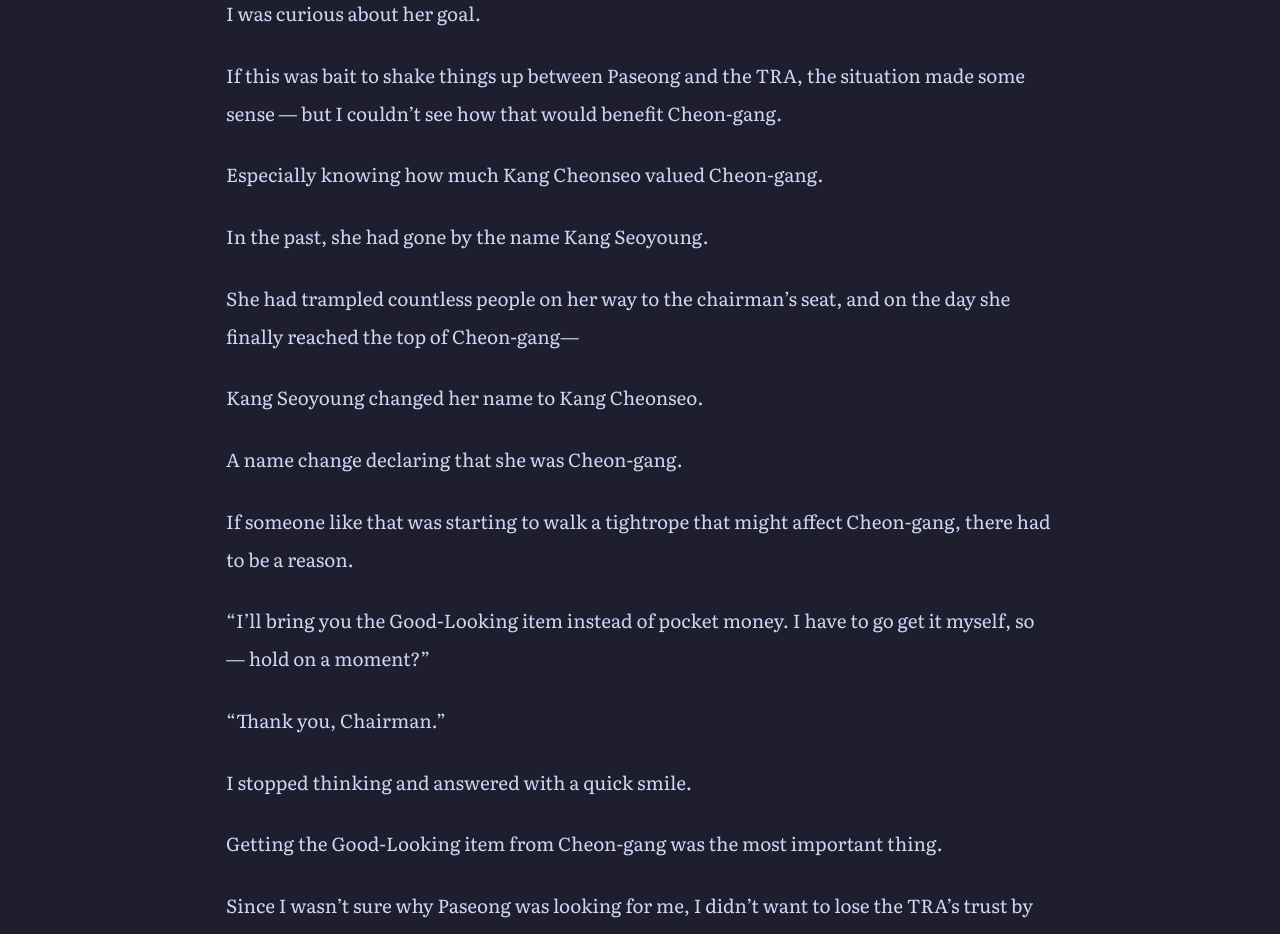
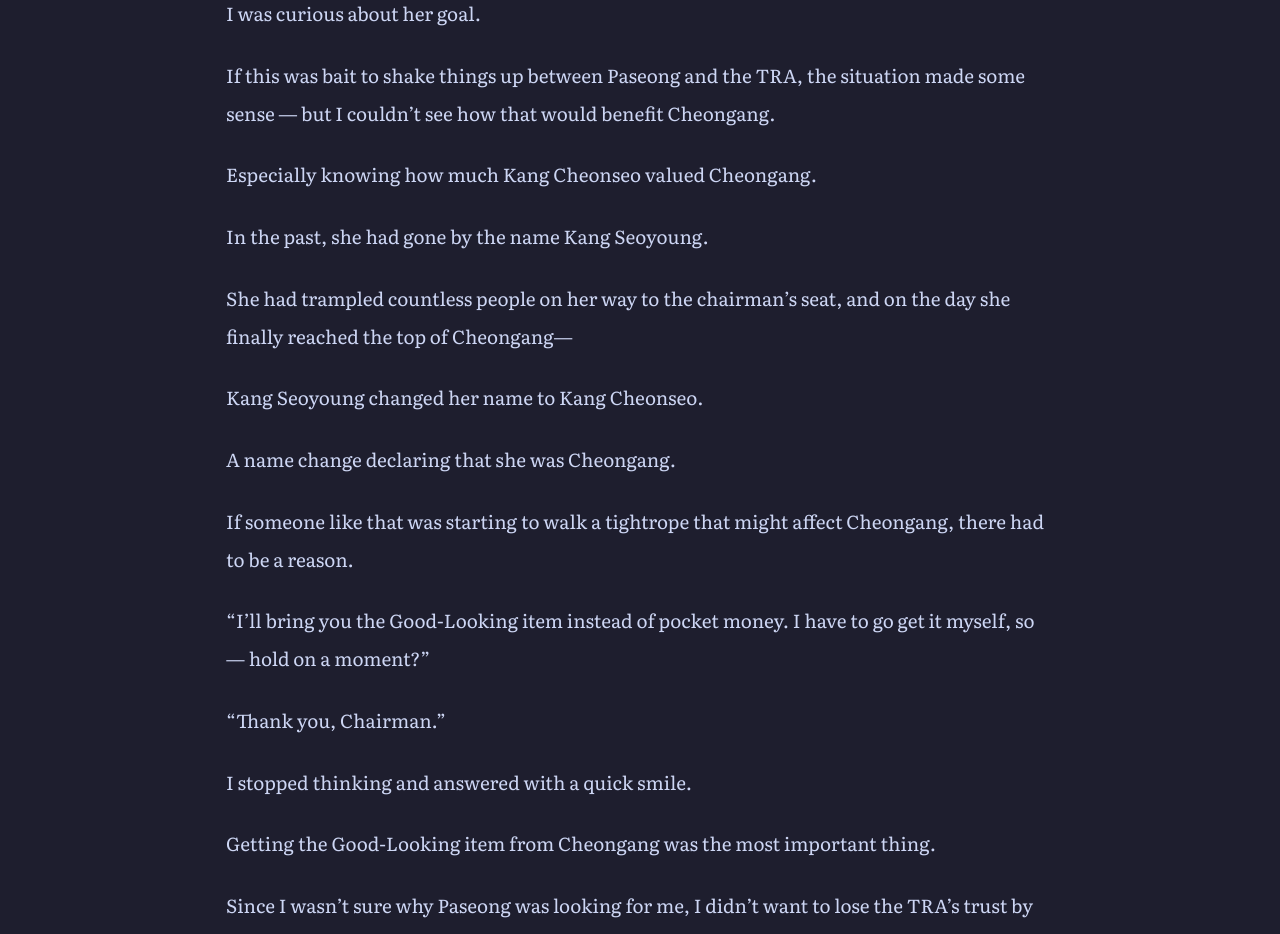
Before and after one commit to soleumn/soleumn.github.io, a Jekyll site: the page built from _chapters/eoshinki/ch36.md, in a window 1280 px wide and 1400 px high, scrolled down 4672 px. Shown: the part 199-1133 px from the top of the window. Built offline with Jekyll 4.4.1, drawn with Linux system fonts in a browser that asks for light colours; some web fonts are replaced; comment, search, counter and statistics services are not loaded; some of the changed text lies outside the part shown.

Commit message:
cheogang

```diff
--- a/_chapters/eoshinki/ch36.md
+++ b/_chapters/eoshinki/ch36.md
@@ -37,9 +37,9 @@ He also always wore a white mask that covered his face, an item that, along with
 
 So even Paseong’s own mercenaries didn’t know his face unless they were top-level executives.
 
-*‘Chairman Cheon-gang is one of the few people who’s seen it.’*
+*‘Chairman Cheongang is one of the few people who’s seen it.’*
 
-Meaning you had to be at least on Chairman Cheon-gang’s level for the Paseong CEO to show his face.
+Meaning you had to be at least on Chairman Cheongang’s level for the Paseong CEO to show his face.
 
 In the Archive, the Paseong CEO was a divisive character.
 
@@ -133,19 +133,19 @@ If I took it and actually used it, it would be used to track my location and mov
 
 I was curious about her goal.
 
-If this was bait to shake things up between Paseong and the TRA, the situation made some sense — but I couldn’t see how that would benefit Cheon-gang.
+If this was bait to shake things up between Paseong and the TRA, the situation made some sense — but I couldn’t see how that would benefit Cheongang.
 
-Especially knowing how much Kang Cheonseo valued Cheon-gang.
+Especially knowing how much Kang Cheonseo valued Cheongang.
 
 In the past, she had gone by the name Kang Seoyoung.
 
-She had trampled countless people on her way to the chairman’s seat, and on the day she finally reached the top of Cheon-gang—
+She had trampled countless people on her way to the chairman’s seat, and on the day she finally reached the top of Cheongang—
 
 Kang Seoyoung changed her name to Kang Cheonseo.
 
-A name change declaring that she was Cheon-gang.
+A name change declaring that she was Cheongang.
 
-If someone like that was starting to walk a tightrope that might affect Cheon-gang, there had to be a reason.
+If someone like that was starting to walk a tightrope that might affect Cheongang, there had to be a reason.
 
 “I’ll bring you the Good-Looking item instead of pocket money. I have to go get it myself, so — hold on a moment?”
 
@@ -153,7 +153,7 @@ If someone like that was starting to walk a tightrope that might affect Cheon-ga
 
 I stopped thinking and answered with a quick smile.
 
-Getting the Good-Looking item from Cheon-gang was the most important thing.
+Getting the Good-Looking item from Cheongang was the most important thing.
 
 Since I wasn’t sure why Paseong was looking for me, I didn’t want to lose the TRA’s trust by showing too much interest in them.
 
@@ -233,17 +233,17 @@ Kang Cheonseo shrugged.
 
 Kang Byeokrin cried out, full of grievance — how could she do this when she knew Byeokrin was Goyo’s fan?
 
-Of course she knew. The only reason Cheon-gang sponsored the gaming team was because of Kang Byeokrin.
+Of course she knew. The only reason Cheongang sponsored the gaming team was because of Kang Byeokrin.
 
 “That’s why I didn’t let you meet him, Rin.”
 
 “What?”
 
-“Do you think it’s appropriate for someone who’s going to be the heir of Cheon-gang to act like such a fool? I went through the trouble of inviting Han Goyo just so you could see him, and the moment you met him, you just fell apart.”
+“Do you think it’s appropriate for someone who’s going to be the heir of Cheongang to act like such a fool? I went through the trouble of inviting Han Goyo just so you could see him, and the moment you met him, you just fell apart.”
 
 “…I’m sorry.”
 
-“Good, as long as you know you messed up. Always remember — you are Cheon-gang. Don’t do anything that makes you look ridiculous, Rin.”
+“Good, as long as you know you messed up. Always remember — you are Cheongang. Don’t do anything that makes you look ridiculous, Rin.”
 
 “Yes, I’ll keep that in mind.”
 
@@ -279,7 +279,7 @@ She smiled at her chattering granddaughter while simultaneously planning how to
 
 CRASH!
 
-A sound that could never come from the Cheon-gang chairman’s mansion.
+A sound that could never come from the Cheongang chairman’s mansion.
 
 Kang Cheonseo’s eyes flew open at the tremendous noise of destruction.
 
```
Also changed, not shown: _chapters/eoshinki/ch33.md (+4 -4 lines), _chapters/eoshinki/ch34.md (+7 -7 lines), _chapters/eoshinki/ch35.md (+2 -2 lines), _chapters/eoshinki/ch86.md (+1 -1 lines), _chapters/eoshinki/ch93.md (+1 -1 lines).
